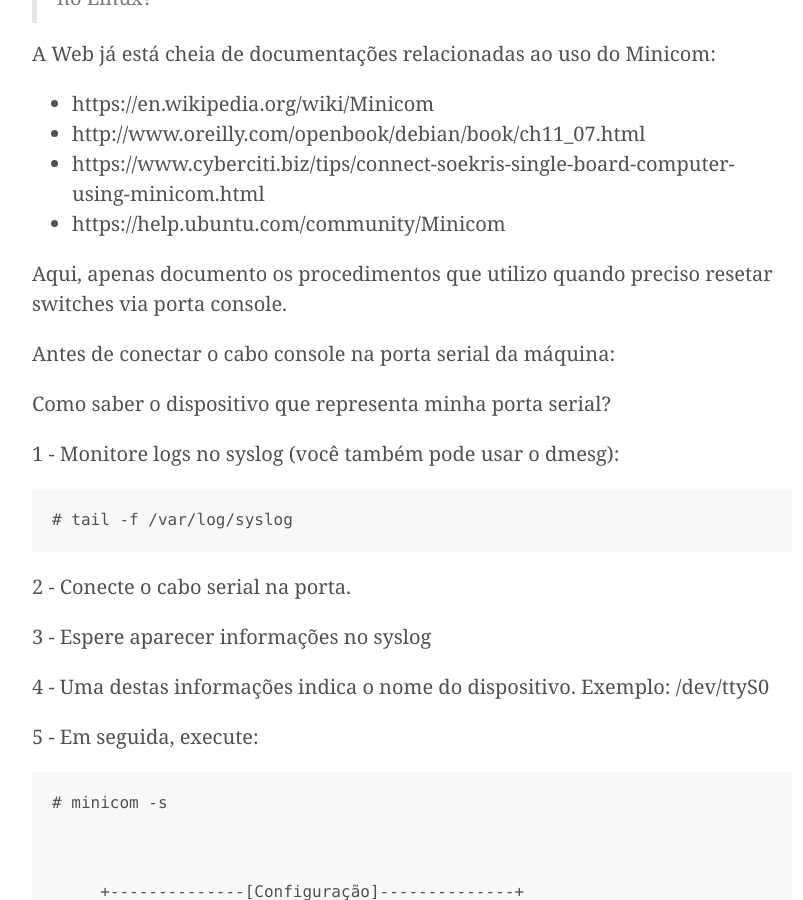
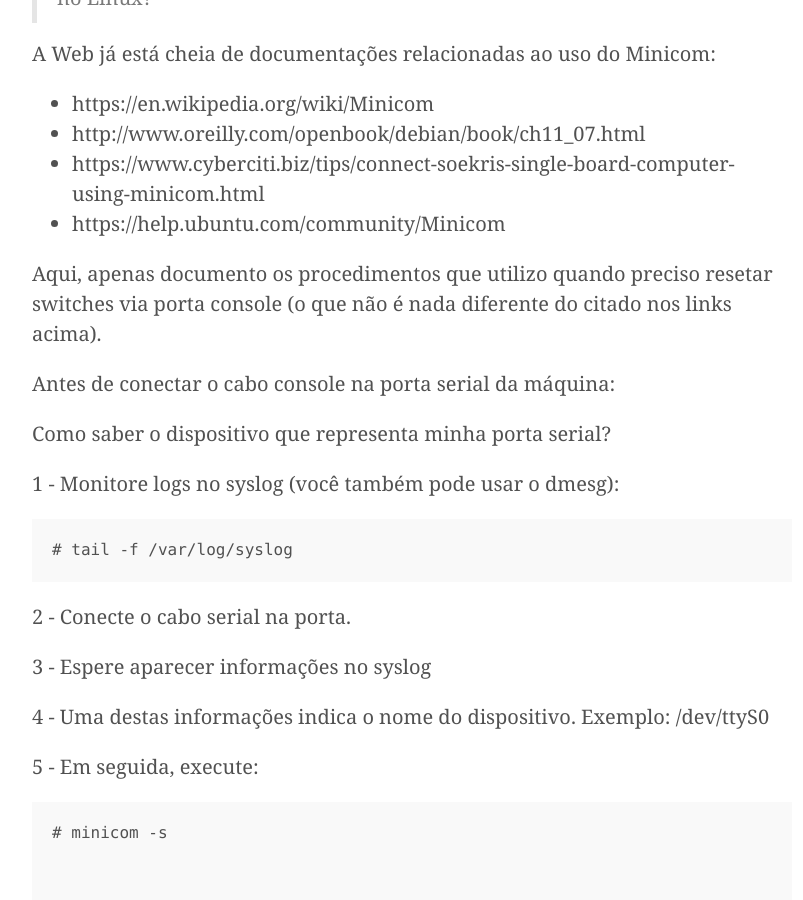
Before and after one commit to Kingm0b/jekyll-minimal-theme, a Jekyll site: the page built from _posts/2016-12-11-minicom.md, in a window 1280 px wide and 900 px high, scrolled down 406 px. Shown: the whole window, without its empty margins (228-1031 px from the left). Built offline with Jekyll 4.4.1, drawn with Linux system fonts in a browser that asks for light colours.

Commit message:
Update 2016-12-11-minicom.md

```diff
--- a/_posts/2016-12-11-minicom.md
+++ b/_posts/2016-12-11-minicom.md
@@ -12,7 +12,7 @@
 * https://www.cyberciti.biz/tips/connect-soekris-single-board-computer-using-minicom.html
 * https://help.ubuntu.com/community/Minicom
 
-Aqui, apenas documento os procedimentos que utilizo quando preciso resetar switches via porta console.
+Aqui, apenas documento os procedimentos que utilizo quando preciso resetar switches via porta console (o que não é nada diferente do citado nos links acima).
 
 Antes de conectar o cabo console na porta serial da máquina:
 
```
